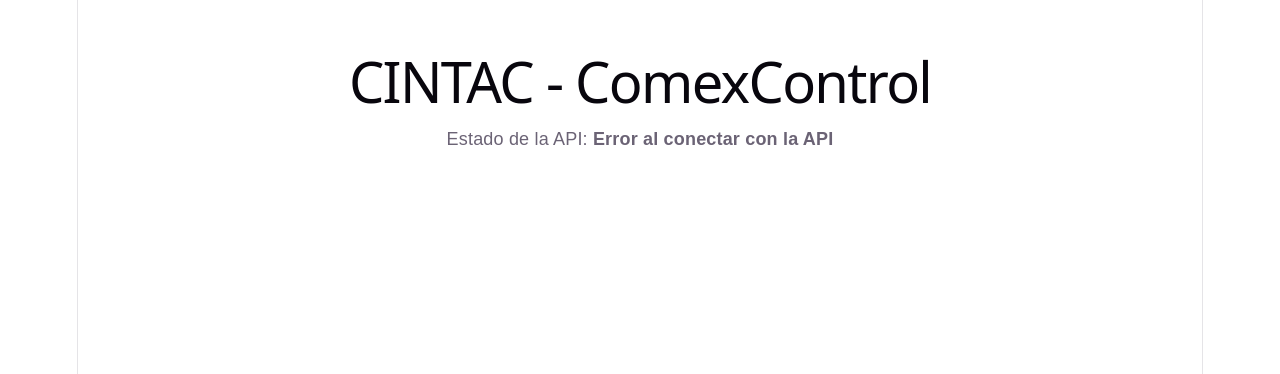
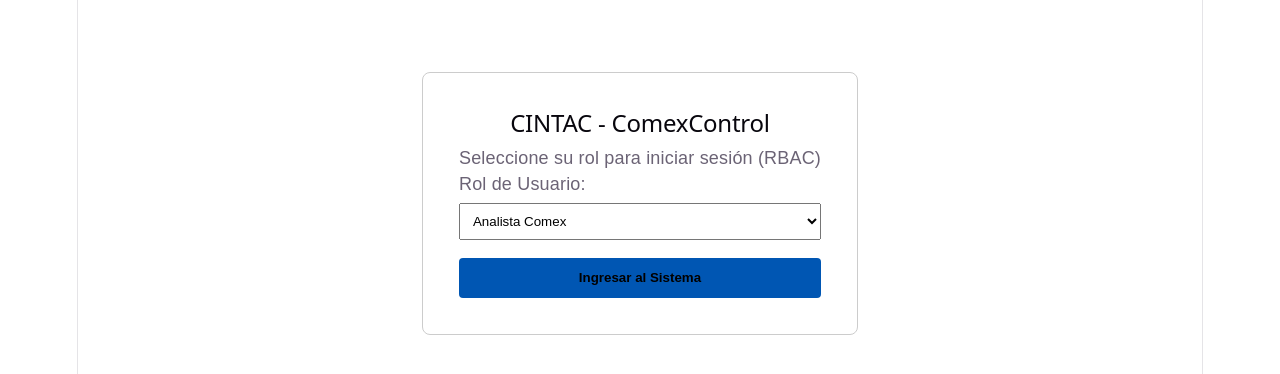
Before and after one commit to ItsShpektr/cintac-comexcontrol, a React app in the folder frontend/: page / in a window 1280 px wide. Shown: the top 374 px of the page. Built offline with nearby package versions, Linux system fonts and the light colour scheme; no server answers; the HTML template or start-up script is replaced by a standard one.

Commit message:
Agregando login a app.jsx y archivo nuevo: cintac-comerciotech\frontend\src\components\Login.jsx

```diff
--- a/frontend/src/App.jsx
+++ b/frontend/src/App.jsx
@@ -1,24 +1,49 @@
 import { useState, useEffect } from 'react'
+import Login from './components/Login'
 import './App.css'
 
 function App() {
-  const [mensaje, setMensaje] = useState('Cargando...')
+  const [userRole, setUserRole] = useState(null)
+  const [apiMessage, setApiMessage] = useState('Cargando...')
 
   useEffect(() => {
-    // Petición a la API desplegada en Render
-    fetch('https://cintac-comexcontrol.onrender.com/')
-      .then((res) => res.json())
-      .then((data) => setMensaje(data.message))
-      .catch((err) => {
-        console.error(err)
-        setMensaje('Error al conectar con la API')
-      })
-  }, [])
+    if (userRole) {
+      fetch('https://cintac-comexcontrol.onrender.com/')
+        .then((res) => res.json())
+        .then((data) => setApiMessage(data.message))
+        .catch((err) => console.error(err))
+    }
+  }, [userRole])
+
+  if (!userRole) {
+    return <Login onLogin={(role) => setUserRole(role)} />
+  }
 
   return (
-    <div style={{ padding: '2rem', fontFamily: 'sans-serif', textAlign: 'center' }}>
-      <h1>CINTAC - ComexControl</h1>
-      <p>Estado de la API: <strong>{mensaje}</strong></p>
+    <div style={{ padding: '2rem', fontFamily: 'sans-serif' }}>
+      <header style={{ display: 'flex', justifyContent: 'space-between', borderBottom: '1px solid #ccc', paddingBottom: '1rem' }}>
+        <h2>CINTAC - ComexControl (Panel Principal)</h2>
+        <div>
+          <span>Rol activo: <strong>{userRole}</strong></span>
+          <button
+            onClick={() => setUserRole(null)}
+            style={{ marginLeft: '1rem', padding: '0.3rem 0.6rem', cursor: 'pointer' }}
+          >
+            Cerrar Sesión
+          </button>
+        </div>
+      </header>
+
+      <main style={{ marginTop: '2rem' }}>
+        <h3>Estado de conexión con el Backend:</h3>
+        <p><strong>{apiMessage}</strong></p>
+
+        {/* Aquí agregaremos el formulario del Cotizador de Fletes en el siguiente paso */}
+        <div style={{ marginTop: '2rem', padding: '1rem', background: '#f4f4f4', borderRadius: '6px' }}>
+          <h4>Módulo de Cotización de Fletes Marítimos</h4>
+          <p>Próximamente formulario de Origen, Destino y cálculo automático de recargos (BAF, THC).</p>
+        </div>
+      </main>
     </div>
   )
 }
--- /dev/null
+++ b/frontend/src/components/Login.jsx
@@ -0,0 +1,42 @@
+import { useState } from 'react'
+
+function Login({ onLogin }) {
+  const [selectedRole, setSelectedRole] = useState('Analista Comex')
+
+  const handleLoginSubmit = (e) => {
+    e.preventDefault()
+    // Simulamos el inicio de sesión pasando el rol seleccionado
+    onLogin(selectedRole)
+  }
+
+  return (
+    <div style={{ maxWidth: '400px', margin: '4rem auto', padding: '2rem', border: '1px solid #ccc', borderRadius: '8px', fontFamily: 'sans-serif' }}>
+      <h2>CINTAC - ComexControl</h2>
+      <p>Seleccione su rol para iniciar sesión (RBAC)</p>
+
+      <form onSubmit={handleLoginSubmit} style={{ display: 'flex', flexDirection: 'column', gap: '1rem' }}>
+        <label style={{ display: 'flex', flexDirection: 'column', textAlign: 'left' }}>
+          Rol de Usuario:
+          <select
+            value={selectedRole}
+            onChange={(e) => setSelectedRole(e.target.value)}
+            style={{ padding: '0.5rem', marginTop: '0.3rem' }}
+          >
+            <option value="Analista Comex">Analista Comex</option>
+            <option value="Jefatura Finanzas">Jefatura Finanzas</option>
+            <option value="Administrador">Administrador</option>
+          </select>
+        </label>
+
+        <button
+          type="submit"
+          style={{ padding: '0.7rem', backgroundColor: '#0056b3', color: '#white', border: 'none', borderRadius: '4px', cursor: 'pointer', fontWeight: 'bold' }}
+        >
+          Ingresar al Sistema
+        </button>
+      </form>
+    </div>
+  )
+}
+
+export default Login
```
